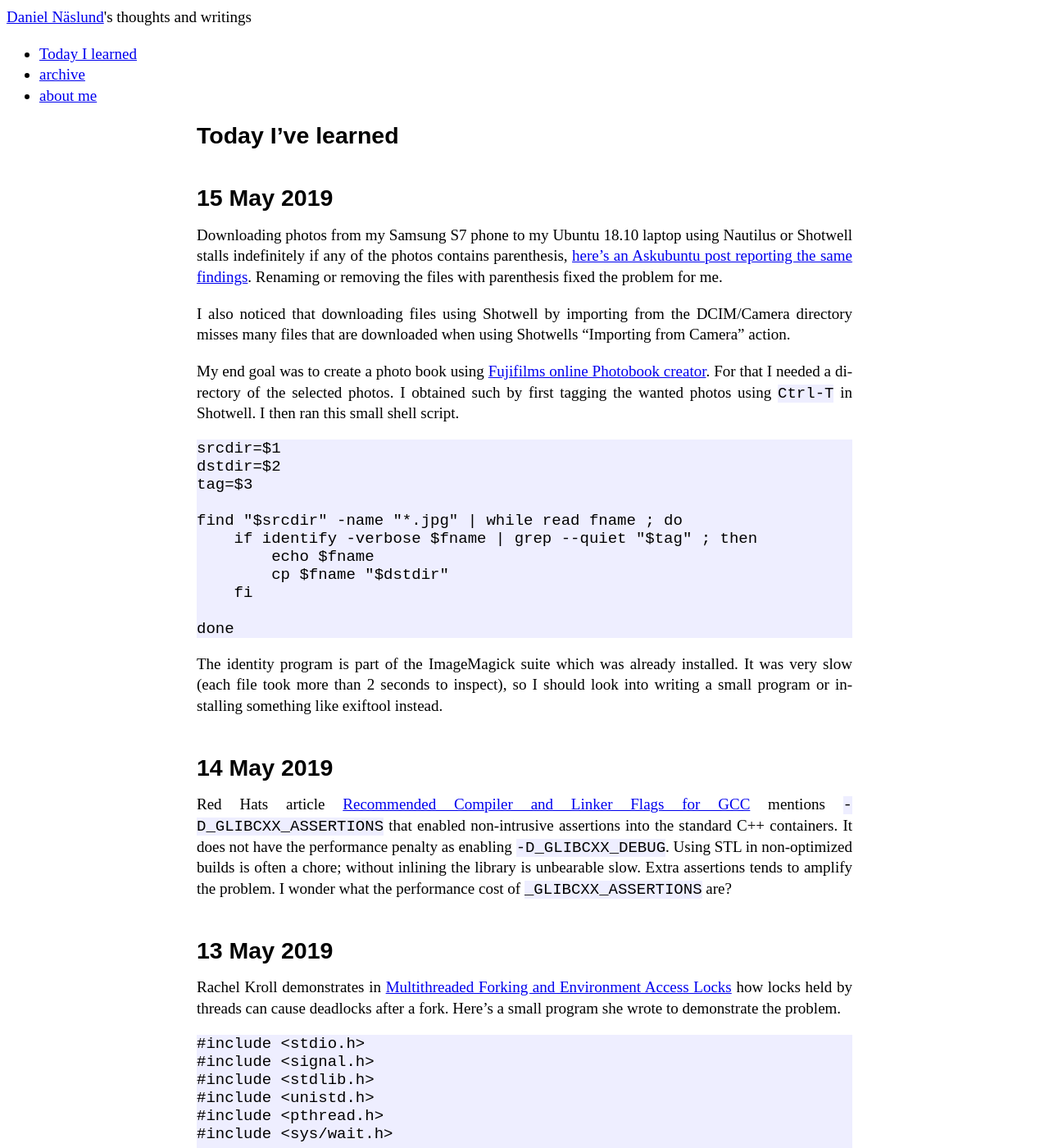
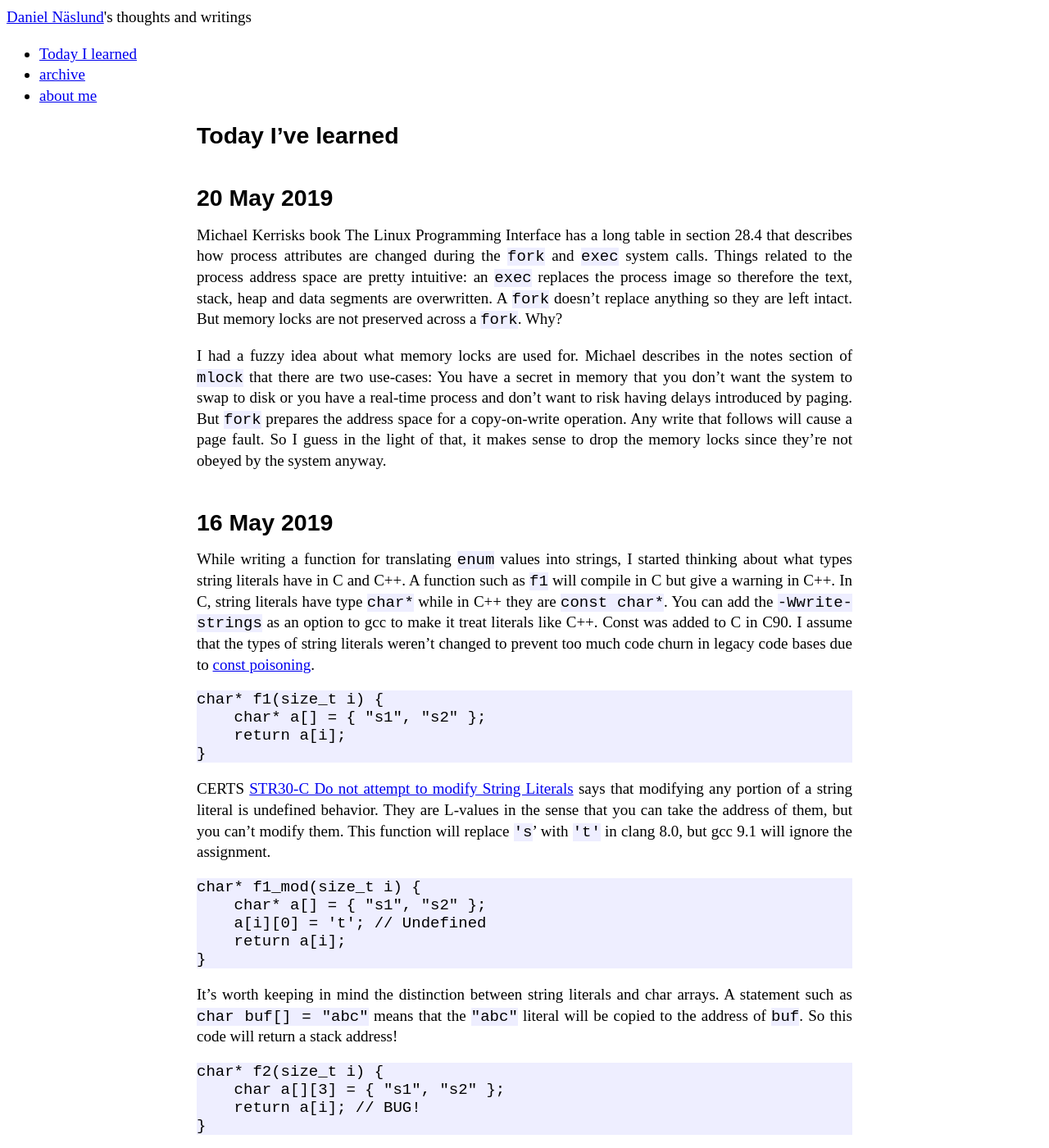
Before and after one commit to dannas/dannas.github.com, a Jekyll site: the page built from TIL.markdown, in a window 1280 px wide and 1400 px high. Shown: the whole window at 82% size. Built offline with Jekyll 4.4.1, drawn with Linux system fonts in a browser that asks for light colours; some of the changed text lies outside the part shown.

Commit message:
Another TIL

````diff
--- a/TIL.markdown
+++ b/TIL.markdown
@@ -4,6 +4,44 @@ title: TIL - Today I've Learned
 use_math: true
 ---
 # Today I've learned
+
+## 20 May 2019
+
+Michael Kerrisks book The Linux Programming Interface has a long table in section 28.4 that describes how process attributes are changed during the `fork` and `exec` system calls.  Things related to the process address space are pretty intuitive: an `exec` replaces the process image so therefore the text, stack, heap and data segments are overwritten.  A `fork` doesn't replace anything so they are left intact. But memory locks  are not preserved across a `fork`.  Why?
+
+I had a fuzzy idea about what memory locks are used for. Michael describes in the notes section of `mlock` that there are two use-cases: You have a secret in memory that you don't want  the system to swap to disk or you have a real-time process and don't want to risk having delays introduced by paging. But `fork` prepares the address space for a copy-on-write operation. Any write that follows will cause a page fault. So I guess in the light of that, it makes sense to drop the memory locks since they're not obeyed by the system anyway.
+
+## 16 May 2019
+
+While writing a function for translating `enum` values into strings, I started thinking about what types string literals have in C and C++. A function such as `f1` will compile in C but give a warning in C++. In C, string literals have type `char*` while in C++ they are `const char*`. You can add the `-Wwrite-strings` as an option to gcc to make it treat literals like C++. Const was added to C in C90. I assume that the types of string literals weren't changed to prevent too much code churn in legacy code bases due to [const poisoning](https://www.airs.com/blog/archives/428).
+
+```
+char* f1(size_t i) {
+    char* a[] = { "s1", "s2" };
+    return a[i];
+}
+```
+
+CERTS [STR30-C Do not attempt to modify String Literals](https://wiki.sei.cmu.edu/confluence/display/c/STR30-C.+Do+not+attempt+to+modify+string+literals) says that modifying any portion of a string literal is undefined behavior. They are L-values in the sense that you can take the address of them, but you can't modify them. This function will  replace `'s`' with `'t'` in clang 8.0, but gcc 9.1 will ignore the assignment.
+
+```
+char* f1_mod(size_t i) {
+    char* a[] = { "s1", "s2" };
+    a[i][0] = 't'; // Undefined
+    return a[i];
+}
+```
+
+It's worth keeping in mind the distinction between string literals and char arrays. A statement such as `char buf[] = "abc"` means that the `"abc"` literal will be copied to the address of `buf`. So this code will return a stack address!
+
+```
+char* f2(size_t i) {
+    char a[][3] = { "s1", "s2" };
+    return a[i]; // BUG!
+}
+```
+
+Here's a  [Compiler Explorer project that experiments with string literals](https://godbolt.org/z/BbNUgs)
 
 ## 15 May 2019
 
````
